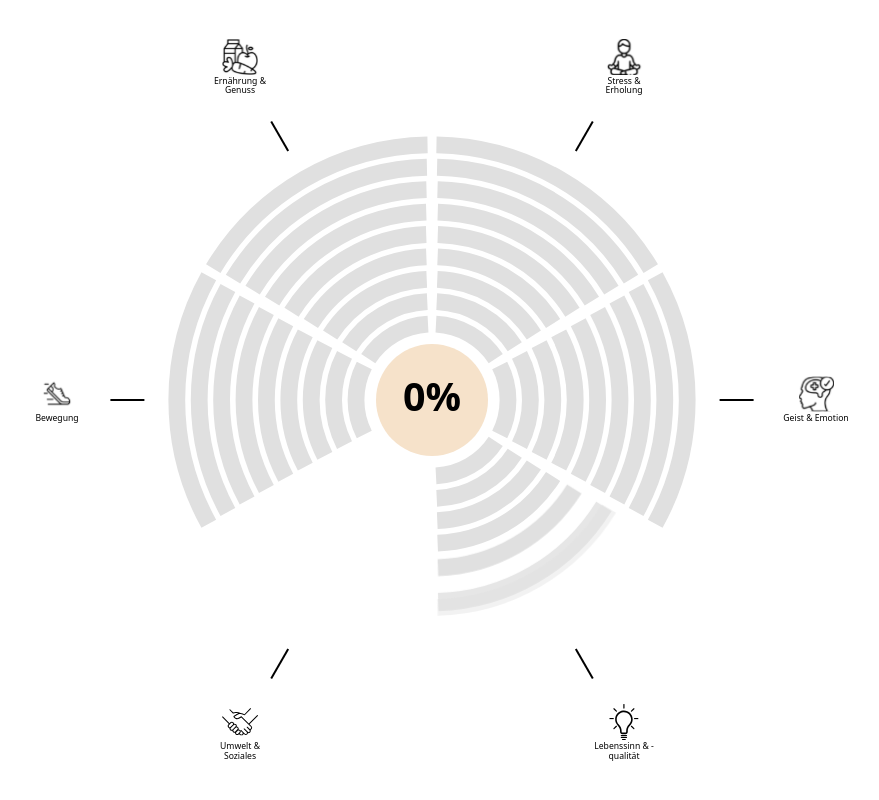
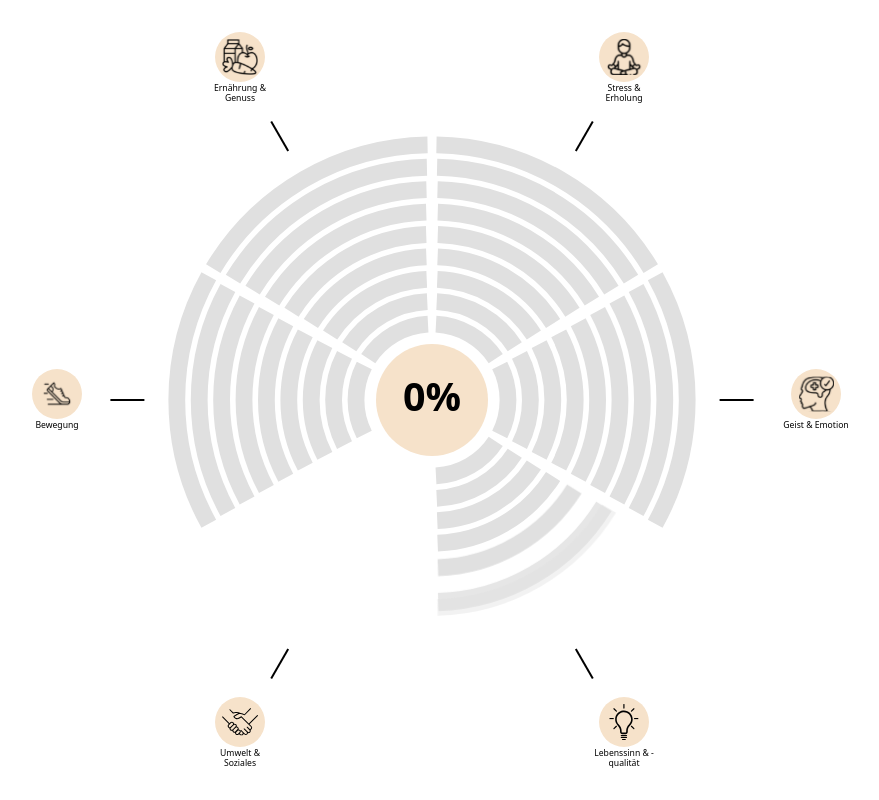
Before and after one commit to shams3049/vigilant-guacamole, a React (Vite) app: page / in a window 1280 px wide. Shown: the whole page, without its empty margins (208-1087 px from the left). Built offline with nearby package versions, Linux system fonts and the light colour scheme.

Commit message:
Add circular background for radar chart icons

```diff
--- a/src/components/IconLabelLayer.tsx
+++ b/src/components/IconLabelLayer.tsx
@@ -75,7 +75,23 @@ export default function IconLabelLayer({
               padding: '6px 12px',
               boxSizing: 'border-box',
             }}>
-              <img src={s.icon} alt={s.label} style={{ width: iconSize, height: iconSize }} />
+              <div
+                style={{
+                  backgroundColor: '#F6E2CA',
+                  borderRadius: '50%',
+                  width: iconSize * 1.4,
+                  height: iconSize * 1.4,
+                  display: 'flex',
+                  alignItems: 'center',
+                  justifyContent: 'center',
+                }}
+              >
+                <img
+                  src={s.icon}
+                  alt={s.label}
+                  style={{ width: iconSize, height: iconSize }}
+                />
+              </div>
               <div style={{
                 marginTop: 2,
                 overflowWrap: 'break-word',
```
